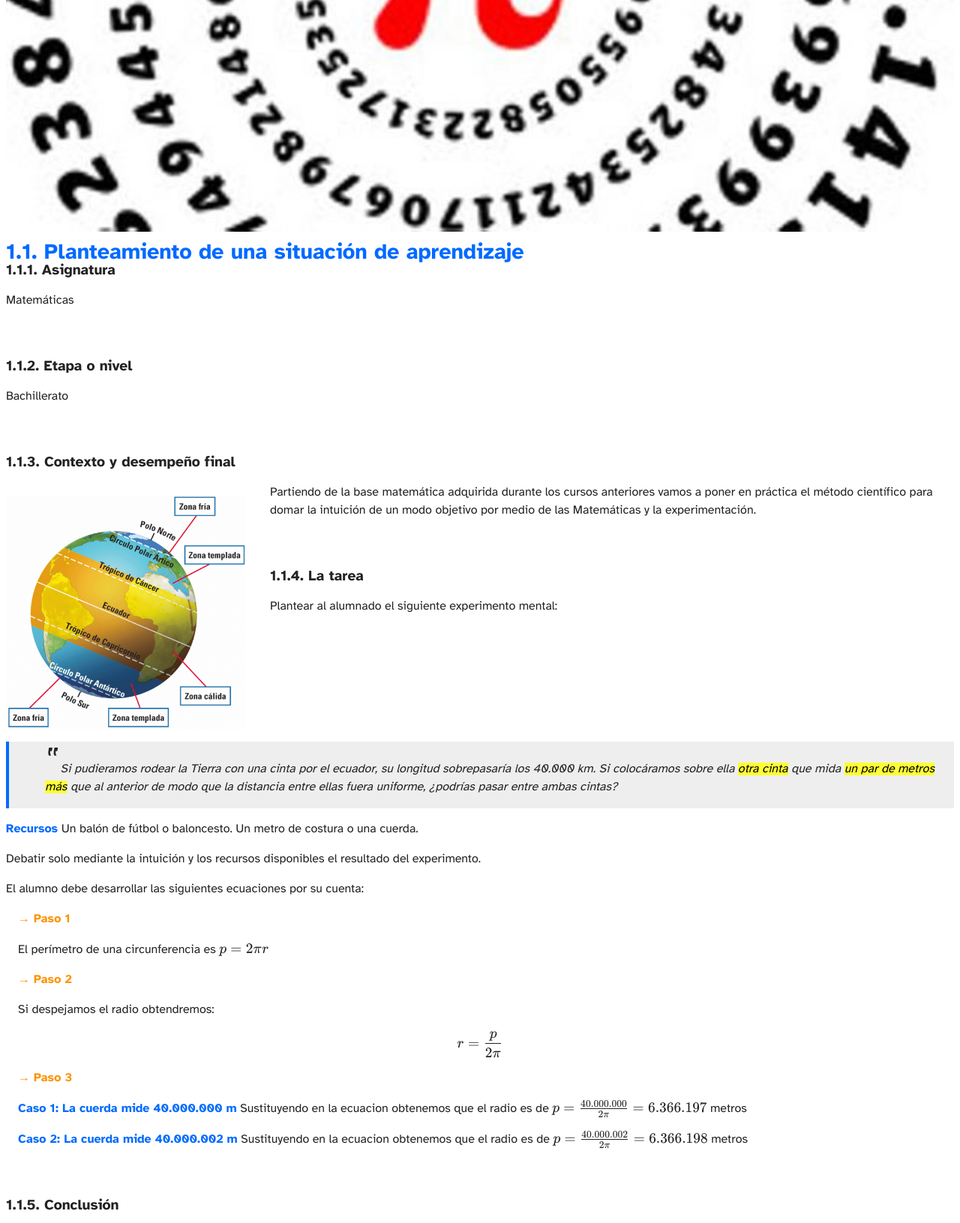
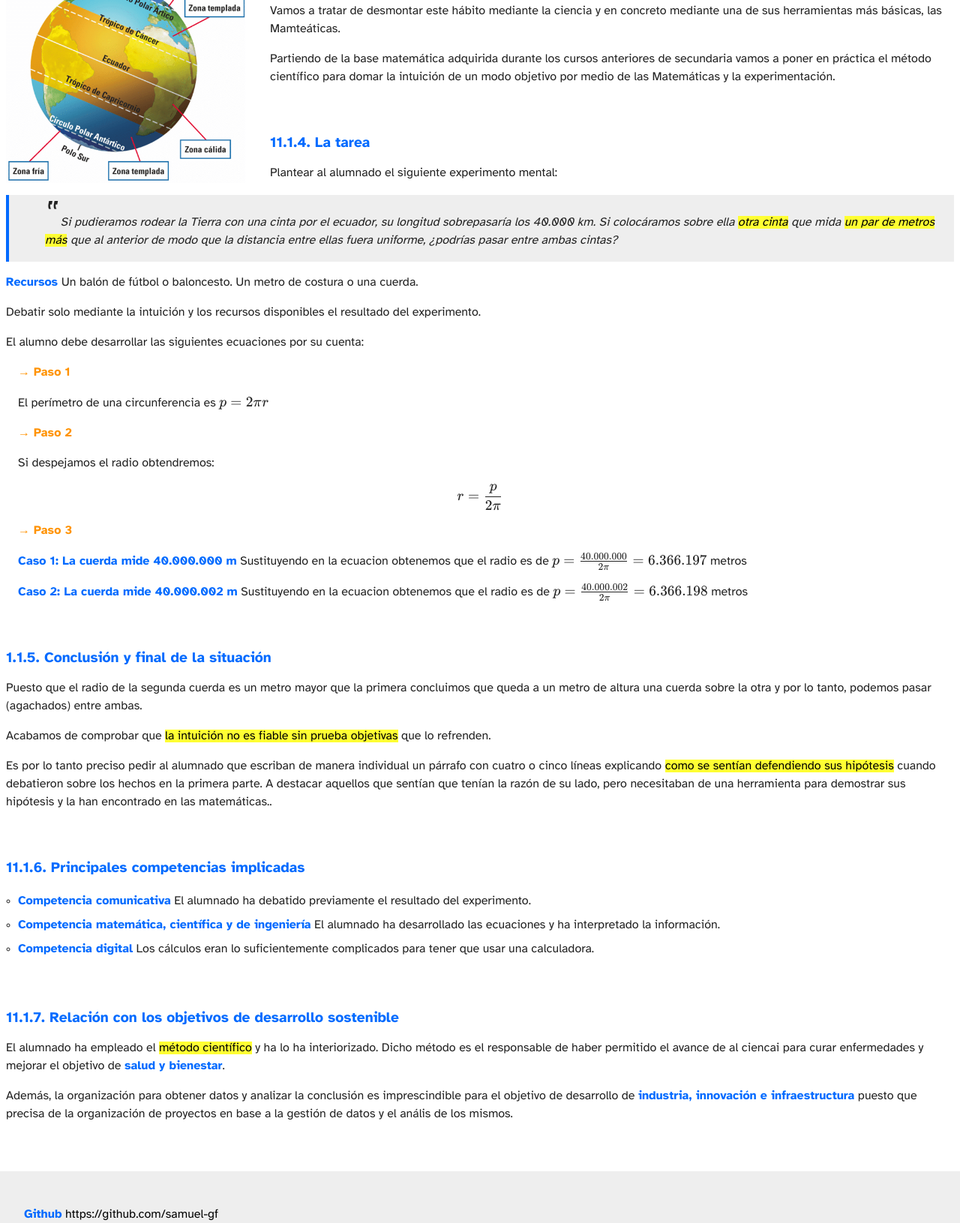
Before and after one commit to samuel-gf/Cursos, a plain HTML site: page 01_situaciones_de_aprendizaje/index.html in a window 1280 px wide. Shown: the part 558-2189 px from the top of the page at 75% size. Drawn offline with Linux system fonts and the light colour scheme.

Commit message:
Terminada tarea 1.1

```diff
--- a/01_situaciones_de_aprendizaje/index.html
+++ b/01_situaciones_de_aprendizaje/index.html
@@ -53,40 +53,54 @@
 
 <nav id="menu">
 	<ul>
-		<h1>Tareas</h1>
-		<li><a href="#top">1.1. Planteamiento de una situación de aprendizaje</a></li>
-		<li><a href="#t1.2">1.2. Comparte tu planteamiento</a></li>
+		<h1>Tarea 1.1</h1>
+		<li><a href="#top">1.1.1. Asignatura</a></li>
+		<li><a href="#t1.1.2">1.1.2. Etapa o nivel</a></li>
+		<li><a href="#t1.1.3">1.1.3. Contexto y desempeño final</a></li>
+		<li><a href="#t1.1.4">1.1.4. Desarrollo de la tarea</a></li>
+		<li><a href="#t1.1.5">1.1.5. Conclusión y fin de la situación</a></li>
+		<li><a href="#t1.1.6">1.1.6. Principales competencias implicadas</a></li>
+		<li><a href="#t1.1.7">1.1.7. Relación con los objetivos de desarrollo sostenible</a></li>
 	</ul>
 </nav>
 
 <main>
 <header>
 	<h1>Situaciones de aprendizaje para el desarrollo de competencias</h1>
-	<img src="img/pi.jpg" width="450">
 </header>
 
 <!-- -------------------------------------------------- -->
 <section>
-<h1><a name="t1.1">1.1. Planteamiento de una situación de aprendizaje</a></h1>
+<h1>
+	<a name="t1.1">Damos la vuelta al mundo sin movernos del aula</a>
+</h1>
 
-<h2>1.1.1. Asignatura</h2>
+<h2><a name="t1.1.1">1.1.1. Asignatura</a></h2>
+<img src="img/pi.jpg" style="width: 400px; float: right; margin: 0 0 0 1rem;">
 <p>Matemáticas</p>
 
 
-<h2>1.1.2. Etapa o nivel</h2>
+<h2><a name="t1.1.2">11.1.2. Etapa o nivel</a></h2>
 <p>Bachillerato</p>
 
 
-<h2>1.1.3. Contexto y desempeño final</h2>
+<h2><a name="t1.1.3">11.1.3. Contexto y desempeño final</a></h2>
 
 <img src="img/ecuador.png" width="320" style="float:left; margin-right: 2rem">
 
-<p>Partiendo de la base matemática adquirida durante los cursos anteriores vamos a poner en práctica
+<p>La mayoría de las personas, consienten confiar en su intuición por encima de todo, sin hacer uso
+de su capacidad crítica. Así pues <mark>las opiniones se confunden con los hechos</mark> para la
+mayor parte de las personas. Esto supone <mark>un verdadero lastre para el progreso humano</mark>..</p>
+
+<p>Vamos a tratar de desmontar este hábito mediante la ciencia y en concreto mediante una de sus
+herramientas más básicas, las Mamteáticas.</p>
+
+<p>Partiendo de la base matemática adquirida durante los cursos anteriores de secundaria vamos a poner en práctica
 el método científico para domar la intuición de un modo objetivo por medio de las Matemáticas y la
 experimentación.</p>
 
 
-<h2>1.1.4. La tarea</h2>
+<h2><a name="t1.1.4">11.1.4. La tarea</a></h2>
 
 <p>Plantear al alumnado el siguiente experimento mental:</p>
 
@@ -114,7 +128,7 @@ distancia entre ellas fuera uniforme, ¿podrías pasar entre ambas cintas?
 		que el radio es de $p=\frac{40.000.002}{2\pi}=6.366.198$ metros </p></li>
 </ol>
 
-<h2>1.1.5. Conclusión</h2>
+<h2><a name="t1.1.5">1.1.5. Conclusión y final de la situación</a></h2>
 
 <p>Puesto que el radio de la segunda cuerda es un metro mayor que la primera concluimos que queda a
 un metro de altura una cuerda sobre la otra y por lo tanto, podemos pasar (agachados) entre
@@ -123,7 +137,13 @@ ambas.</p>
 <p>Acabamos de comprobar que <mark>la intuición no es fiable sin prueba objetivas</mark> que lo
 refrenden.</p>
 
-<h2>Principales competencias implicadas</h2>
+<p>Es por lo tanto preciso pedir al alumnado que escriban de manera individual un párrafo con cuatro
+o cinco líneas explicando <mark>como se sentían defendiendo sus hipótesis</mark> cuando debatieron
+sobre los hechos en la primera parte.
+A destacar aquellos que sentían que tenían la razón de su lado, pero necesitaban de una herramienta para
+demostrar sus hipótesis y la han encontrado en las matemáticas..</p>
+
+<h2><a name="t1.1.6">11.1.6. Principales competencias implicadas</a></h2>
 
 <ul>
 	<li><strong>Competencia comunicativa</strong> El alumnado ha debatido previamente el resultado
@@ -135,16 +155,20 @@ refrenden.</p>
 </ul>
 
 
+<h2><a name="t1.1.7">11.1.7. Relación con los objetivos de desarrollo sostenible</a></h2>
+
+<p>El alumnado ha empleado el <mark>método científico</mark> y ha lo ha interiorizado.
+Dicho método es el responsable de haber permitido el avance de al ciencai para curar enfermedades y
+mejorar el objetivo de <strong>salud y bienestar</strong>.</p>
+
+<p>Además, la organización para obtener datos y analizar la conclusión es imprescindible para el
+objetivo de desarrollo de <strong>industria, innovación e infraestructura</strong> puesto que
+precisa de la organización de proyectos en base a la gestión de datos y el anális de los mismos.</p>
 </section>
 
 
 
 <!-- -------------------------------------------------- -->
-<section>
-<h1><a name="t1.2">1.2. Comparte tu planteamiento</a></h1>
-
-<h2>En desarrollo</h2>
-</section>
 
 
 </main>
```
